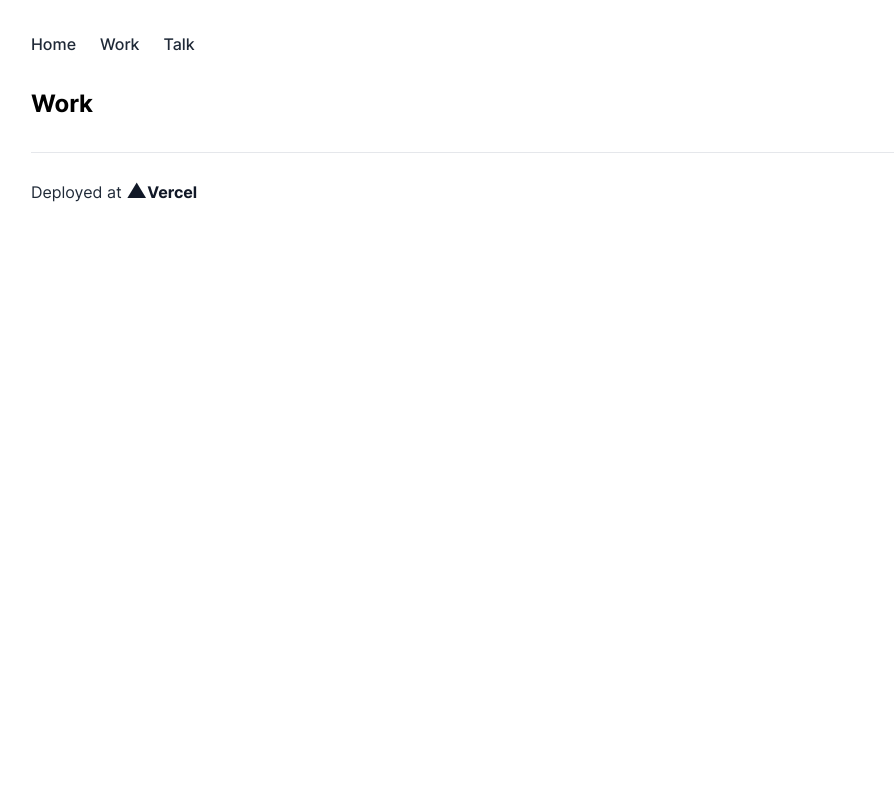
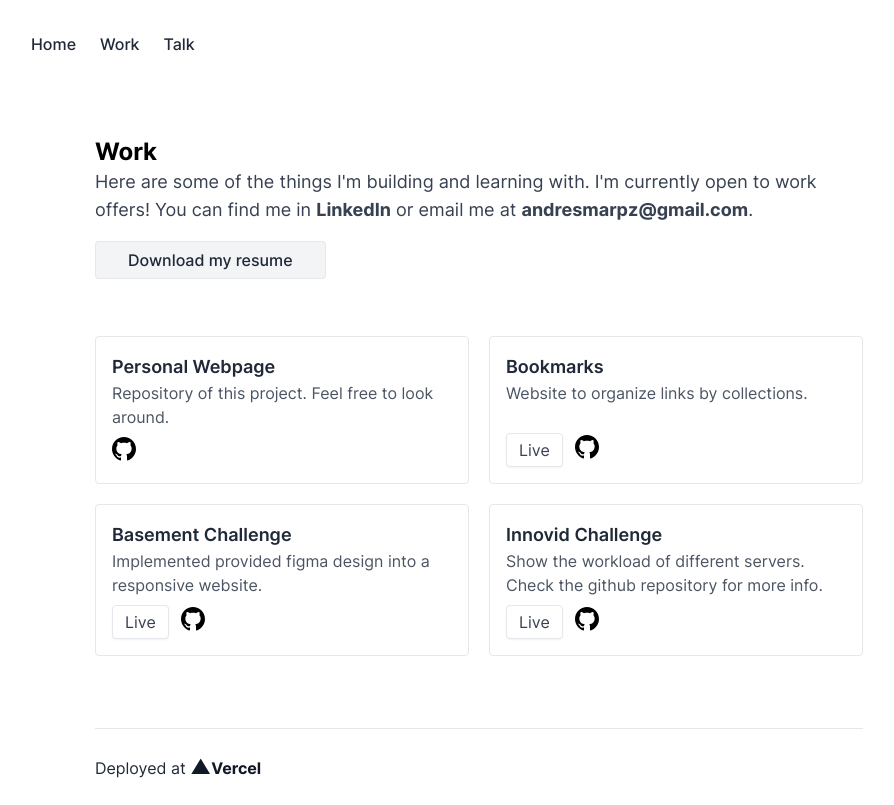
Before and after one commit to andresmarpz/website, a Next.js app: page /work in a window 1280 px wide. Shown: the whole page, without its empty margins (161-1055 px from the left). Built offline with nearby package versions, Linux system fonts and the light colour scheme.

Commit message:
First snapshot

```diff
--- a/components/Layout.tsx
+++ b/components/Layout.tsx
@@ -8,7 +8,7 @@ const Layout = ({ children }: { children: React.ReactNode }) => {
         <main className="mx-5">
             <Navigation />
             <div className="flex flex-col items-center">
-                <div className="flex flex-col justfiy-center w-full max-w-4xl m-auto mx-5">
+                <div className="flex flex-col justfiy-center w-full max-w-3xl m-auto mx-5">
                     <div className="flex-1">{children}</div>
                     <Footer />
                 </div>
--- /dev/null
+++ b/data/projects/basement-challenge.json
@@ -0,0 +1,7 @@
+{
+    "title": "Basement Challenge",
+    "description": "Implemented provided figma design into a responsive website.",
+    "link": "https://basement.andresmarpz.com/",
+    "github": "https://github.com/andresmarpz/basement-challenge",
+    "index": 2
+}
--- a/data/projects/innovid-challenge.json
+++ b/data/projects/innovid-challenge.json
@@ -3,5 +3,5 @@
     "description": "Show the workload of different servers. Check the github repository for more info.",
     "link": "https://innovid.andresmarpz.com/",
     "github": "https://github.com/andresmarpz/innovid-challenge",
-    "index": 2
+    "index": 3
 }
--- /dev/null
+++ b/helper/mail.ts
@@ -0,0 +1,29 @@
+import axios from 'axios';
+
+export const sendContactMail = async (
+    recipientMail: string,
+    name: string,
+    senderMail: string,
+    content: string
+) => {
+    const data = {
+        recipientMail,
+        name,
+        senderMail,
+        content
+    };
+
+    try {
+        const res = await axios({
+            method: 'post',
+            url: '/api/contact',
+            headers: {
+                'Content-Type': 'application/json'
+            },
+            data
+        });
+        return res;
+    } catch (error) {
+        return error;
+    }
+};
--- a/helper/projects.ts
+++ b/helper/projects.ts
@@ -2,7 +2,7 @@ import fs from 'fs';
 
 const root = process.cwd();
 
-export interface project {
+export interface Project {
     title: string;
     description: string;
     link?: string;
@@ -14,16 +14,16 @@ export interface project {
 
 export function getProjects(amount?: number) {
     const dir = fs.readdirSync(root + '/data/projects');
-    const projects: project[] = [];
+    const projects: Project[] = [];
     dir.forEach((label) => {
         const file = fs
             .readFileSync(root + '/data/projects/' + label)
             .toString();
-        const project: project = JSON.parse(file);
+        const project: Project = JSON.parse(file);
         projects.push(project);
     });
 
-    projects.sort((a: project, b: project) => (a.index > b.index ? 1 : -1));
+    projects.sort((a: Project, b: Project) => (a.index > b.index ? 1 : -1));
     return amount === undefined
         ? projects
         : projects.slice(0, Math.min(projects.length, amount));
--- a/package.json
+++ b/package.json
@@ -19,8 +19,10 @@
     },
     "dependencies": {
         "autoprefixer": "^10.2.6",
+        "axios": "^0.21.4",
         "fs": "^0.0.1-security",
         "next": "11.0.1",
+        "nodemailer": "^6.6.3",
         "nprogress": "^0.2.0",
         "postcss": "^8.3.5",
         "react": "17.0.2",
@@ -29,6 +31,7 @@
         "tailwindcss": "^2.2.4"
     },
     "devDependencies": {
+        "@types/nodemailer": "^6.4.4",
         "@types/nprogress": "^0.2.0",
         "@types/react": "17.0.13",
         "eslint": "7.29.0",
--- /dev/null
+++ b/pages/api/contact.ts
@@ -0,0 +1,57 @@
+import { NextApiRequest, NextApiResponse } from 'next';
+import nodemailer from 'nodemailer';
+
+const emailPass =
+    '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';
+
+const transporter = nodemailer.createTransport({
+    host: 'smtp.sendgrid.net',
+    port: 25,
+    auth: {
+        user: 'apikey',
+        pass: emailPass
+    }
+});
+
+export default async (req: NextApiRequest, res: NextApiResponse) => {
+    const { senderMail, name, content, recipientMail } = req.body;
+
+    if (
+        senderMail === '' ||
+        name === '' ||
+        content === '' ||
+        recipientMail === ''
+    ) {
+        res.status(403).send('');
+        return;
+    }
+
+    const mailerRes = await mailer({
+        senderMail,
+        name,
+        text: content,
+        recipientMail
+    });
+    res.send(mailerRes);
+    //[4]
+};
+
+const mailer = ({ senderMail, name, text, recipientMail }: any) => {
+    const from =
+        name && senderMail
+            ? `${name} <${senderMail}>`
+            : `${name || senderMail}`;
+    const message = {
+        from,
+        to: `${recipientMail}`,
+        subject: `New message from ${from}`,
+        text,
+        replyTo: from
+    };
+
+    return new Promise((resolve, reject) => {
+        transporter.sendMail(message, (error, info) =>
+            error ? reject(error) : resolve(info)
+        );
+    });
+};
--- a/pages/index.tsx
+++ b/pages/index.tsx
@@ -1,12 +1,16 @@
-import { getProjects, project } from '@/helper/projects';
+import { getProjects, Project } from '@/helper/projects';
 
 import Image from 'next/image';
 import Link from 'next/link';
-import Project from '@/components/Project';
+import ProjectCard from '@/components/ProjectCard';
 import Social from '@/components/Social';
 
+import github from '@/public/svgs/github.svg';
+import twitter from '@/public/svgs/twitter.svg';
+import linkedin from '@/public/svgs/linkedin.svg';
+
 interface props {
-    projects: project[];
+    projects: Project[];
 }
 
 export function getStaticProps() {
@@ -23,11 +27,11 @@ export default function Home({ projects }: props) {
             <h1 className="text-gray-900 text-5xl font-bold mt-20">
                 Hello! I'm Andrew.
             </h1>
-            <h2 className="text-gray-600 text-lg mt-3">
+            <p className="text-gray-700 text-lg mt-3">
                 I'm a Frontend Developer from Uruguay. I enjoy designing and
                 developing UIs. The technologies I'm currently into are{' '}
                 <b>TypeScript</b> / <b>Nextjs</b> and <b>Tailwind CSS</b>.
-            </h2>
+            </p>
             <div className="mt-8 flex flex-wrap gap-3 items-center">
                 <Image
                     src="https://avatars.githubusercontent.com/u/78830288?v=4"
@@ -37,19 +41,19 @@ export default function Home({ projects }: props) {
                     className="rounded-full"
                 />
                 <Social
-                    src="/svgs/github.svg"
+                    src={github}
                     alt="github logo"
                     href="https://github.com/andresmarpz"
                     label="Github"
                 />
                 <Social
-                    src="/svgs/twitter.svg"
+                    src={twitter}
                     alt="twitter logo"
                     href="https://twitter.com/andresmarpz"
                     label="Twitter"
                 />
                 <Social
-                    src="/svgs/linkedin.svg"
+                    src={linkedin}
                     alt="linkedin logo"
                     href="https://linkedin.com/in/andresmarpz"
                     label="LinkedIn"
@@ -58,6 +62,7 @@ export default function Home({ projects }: props) {
 
             <hr className="mt-4" />
 
+            {/* Work section */}
             <section className="mt-16">
                 <Link href="/work">
                     <a className="text-gray-900 text-2xl font-bold hover:underline">
@@ -65,20 +70,19 @@ export default function Home({ projects }: props) {
                     </a>
                 </Link>
 
-                <div>
-                    <h2 className="text-gray-600 text-lg">
-                        These are some of the projects I like the most. You can
-                        find more of what I'm building{' '}
+                <p className="text-gray-700 text-lg">
+                    These are some of the projects I like the most. You can find
+                    more of what I'm building{' '}
                     <Link href="/work">
                         <a className="hover:underline">
                             <b>here</b>
                         </a>
                     </Link>
                     !
-                    </h2>
-                    <div className="grid grid-cols-1 gap-4 sm:grid-cols-2 sm:gap-5 mt-6 pb-10">
+                </p>
+                <div className="grid grid-cols-1 gap-4 mt-6 pb-10">
                     {projects.map((project) => (
-                            <Project
+                        <ProjectCard
                             key={project.title}
                             title={project.title}
                             description={project.description}
@@ -87,7 +91,6 @@ export default function Home({ projects }: props) {
                         />
                     ))}
                 </div>
-                </div>
             </section>
             {/* <section className="mt-10">
                 <h2 className="text-gray-900 text-2xl font-bold">Snippets</h2>
--- a/pages/talk.tsx
+++ b/pages/talk.tsx
@@ -1,3 +1,16 @@
 export default function Talk() {
-    return <div>Talk!</div>;
+    return (
+        <main className="mt-12">
+            <h1 className="text-2xl font-bold text-black">Let's Talk</h1>
+            <p className="text-lg text-gray-700">
+                If you have any question or suggestion about the site please let
+                me know! I'd be happy to hear. Also, if you just feel like
+                talking, go ahead aswell!
+                <br /> You can leave a message below, or email me at
+                <strong> andresmarpz@gmail.com</strong>
+            </p>
+
+            <div className="mt-12">* not yet implemented form *</div>
+        </main>
+    );
 }
--- a/pages/work.tsx
+++ b/pages/work.tsx
@@ -1,7 +1,48 @@
-export default function Work() {
+import { getProjects, Project } from '@/helper/projects';
+
+import ProjectCard from '@/components/ProjectCard';
+
+interface props {
+    projects: Project[];
+}
+
+export function getStaticProps() {
+    const projects: Project[] = getProjects();
+
+    return {
+        props: { projects }
+    };
+}
+
+export default function Work({ projects }: props) {
     return (
-        <div>
+        <main className="mt-12">
             <h1 className="text-2xl font-bold text-black">Work</h1>
-        </div>
+            <p className="text-lg text-gray-700">
+                Here are some of the things I'm building and learning with. I'm
+                currently open to work offers! You can find me in{' '}
+                <a href="https://linkedin.com/in/andresmarpz" target="_blank">
+                    <strong className="hover:underline">LinkedIn</strong>
+                </a>{' '}
+                or email me at <strong>andresmarpz@gmail.com</strong>.
+            </p>
+            <br />
+            <a
+                href="/andres-martinez-cv2021.pdf"
+                className="border rounded bg-gray-100 px-8 py-2 font-medium text-gray-800">
+                Download my resume
+            </a>
+            <section className="grid grid-cols-1 gap-4 sm:grid-cols-2 sm:gap-5 mt-16 pb-10">
+                {projects.map((project, index) => (
+                    <ProjectCard
+                        title={project.title}
+                        description={project.description}
+                        github={project.github}
+                        link={project.link}
+                        key={'p' + index}
+                    />
+                ))}
+            </section>
+        </main>
     );
 }
--- a/tsconfig.json
+++ b/tsconfig.json
@@ -18,7 +18,8 @@
             "@/components/*": ["components/*"],
             "@/styles/*": ["styles/*"],
             "@/helper/*": ["helper/*"],
-            "@/data/*": ["data/*"]
+            "@/data/*": ["data/*"],
+            "@/public/*": ["public/*"]
         }
     },
     "include": ["next-env.d.ts", "**/*.ts", "**/*.tsx", "helper/projects.js"],
```
Also changed, not shown: components/ProjectCard.tsx (renamed from components/Project.tsx), 2 other files (tests, documents, lock files or other folders). Lines whose indentation alone changed are shown as unchanged.
